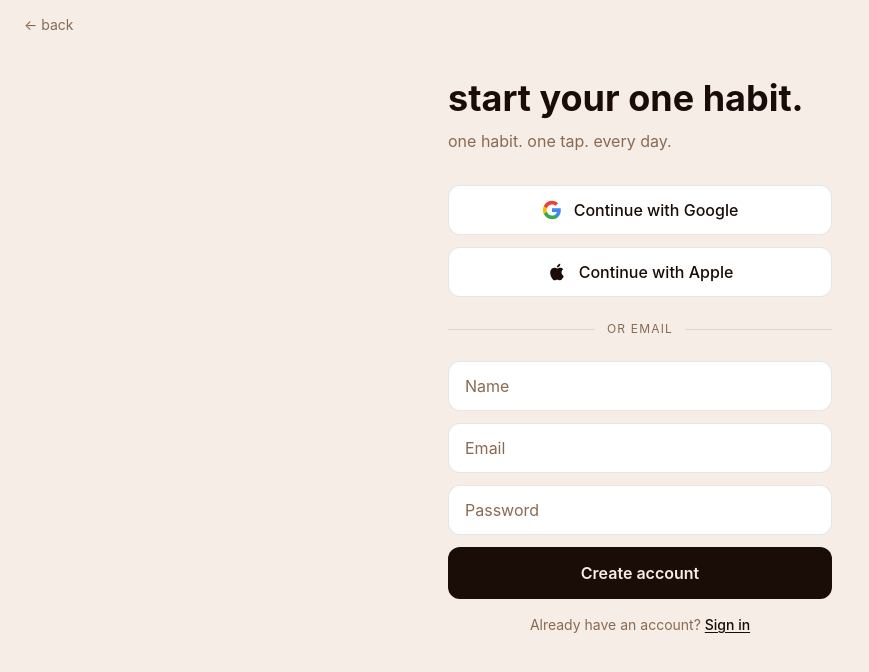
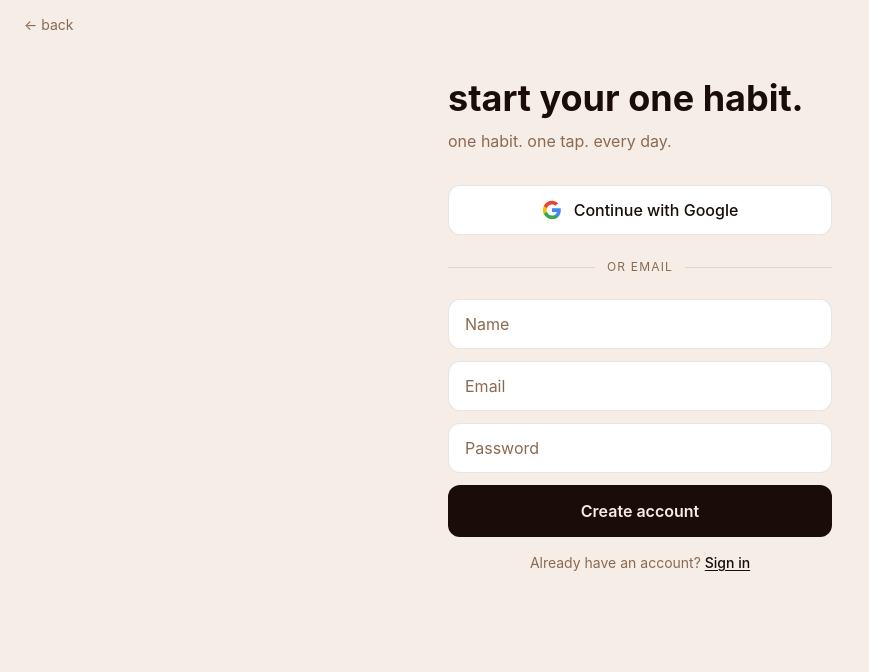
Before and after one commit to SerpentObscene/OneHabit, a React (Vite) app: page /auth in a window 1280 px wide. Shown: the top 672 px of the page, without its empty margins (0-869 px from the left). Built offline with nearby package versions, Linux system fonts and the light colour scheme; no server answers.

Commit message:
Remove Apple sign-in, keep Google and email only

```diff
--- a/src/pages/Auth.tsx
+++ b/src/pages/Auth.tsx
@@ -14,11 +14,6 @@ const GoogleIcon = () => (
   </svg>
 )
 
-const AppleIcon = () => (
-  <svg className="w-5 h-5" viewBox="0 0 24 24" fill="currentColor">
-    <path d="M18.71 19.5c-.83 1.24-1.71 2.45-3.05 2.47-1.34.03-1.77-.79-3.29-.79-1.53 0-2 .77-3.27.82-1.31.05-2.3-1.32-3.14-2.53C4.25 17 2.94 12.45 4.7 9.39c.87-1.52 2.43-2.48 4.12-2.51 1.28-.02 2.5.87 3.29.87.78 0 2.26-1.07 3.8-.91.65.03 2.47.26 3.64 1.98-.09.06-2.17 1.28-2.15 3.81.03 3.02 2.65 4.03 2.68 4.04-.03.07-.42 1.44-1.38 2.83M13 3.5c.73-.83 1.94-1.46 2.94-1.5.13 1.17-.34 2.35-1.04 3.19-.69.85-1.83 1.51-2.95 1.42-.15-1.15.41-2.35 1.05-3.11z"/>
-  </svg>
-)
 
 export default function Auth() {
   const [mode, setMode] = useState<Mode>('signup')
@@ -73,20 +68,13 @@ export default function Auth() {
         <p className="text-muted-foreground mb-8">one habit. one tap. every day.</p>
 
         {/* OAuth buttons */}
-        <div className="space-y-3 mb-6">
+        <div className="mb-6">
           <button
             onClick={() => handleOAuth('google')}
             className="w-full flex items-center justify-center gap-3 bg-card border border-border rounded-xl py-3 font-medium text-foreground hover:bg-warm/50 transition-colors"
           >
             <GoogleIcon />
             Continue with Google
-          </button>
-          <button
-            onClick={() => handleOAuth('apple')}
-            className="w-full flex items-center justify-center gap-3 bg-card border border-border rounded-xl py-3 font-medium text-foreground hover:bg-warm/50 transition-colors"
-          >
-            <AppleIcon />
-            Continue with Apple
           </button>
         </div>
 
```
